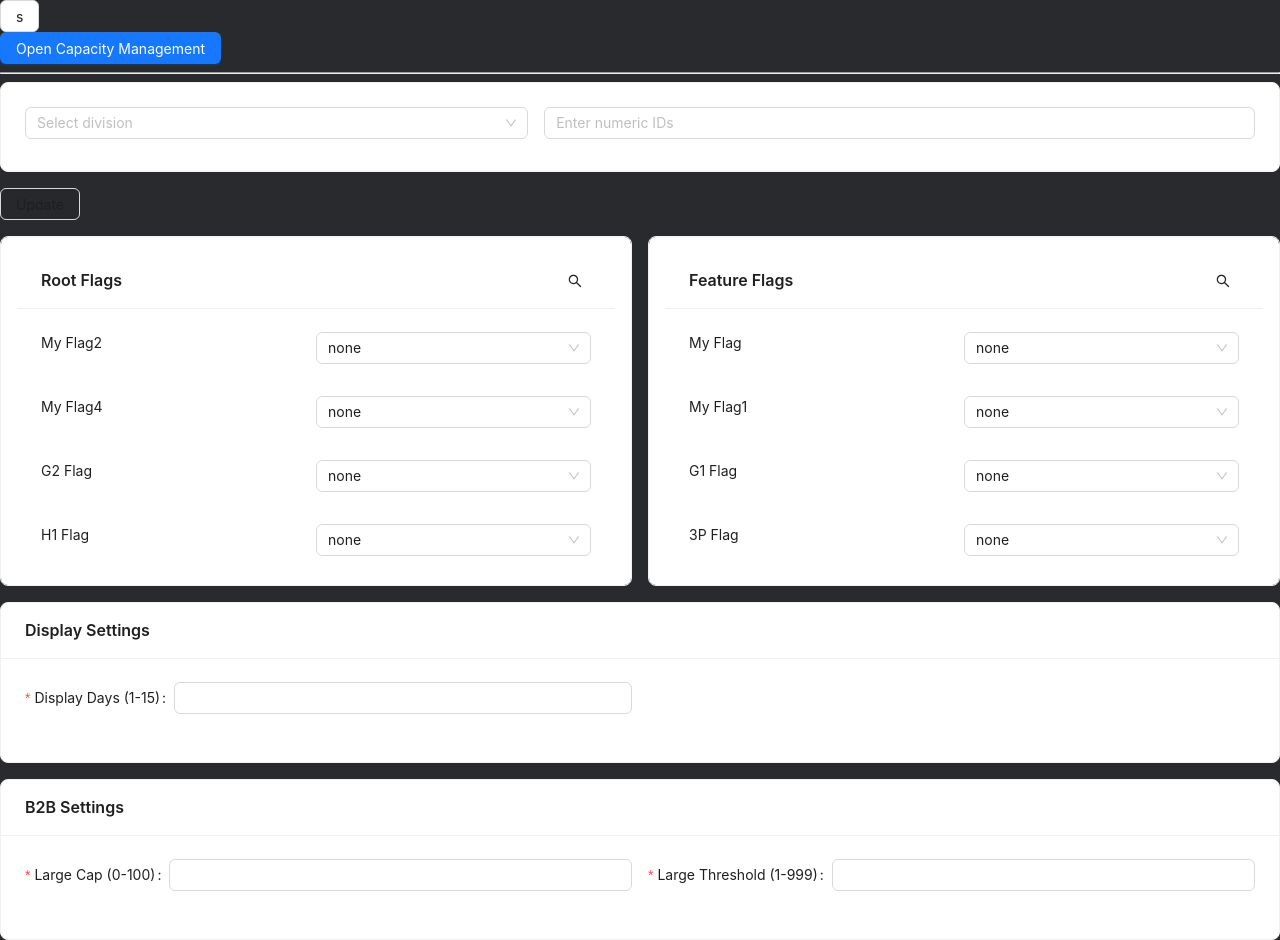
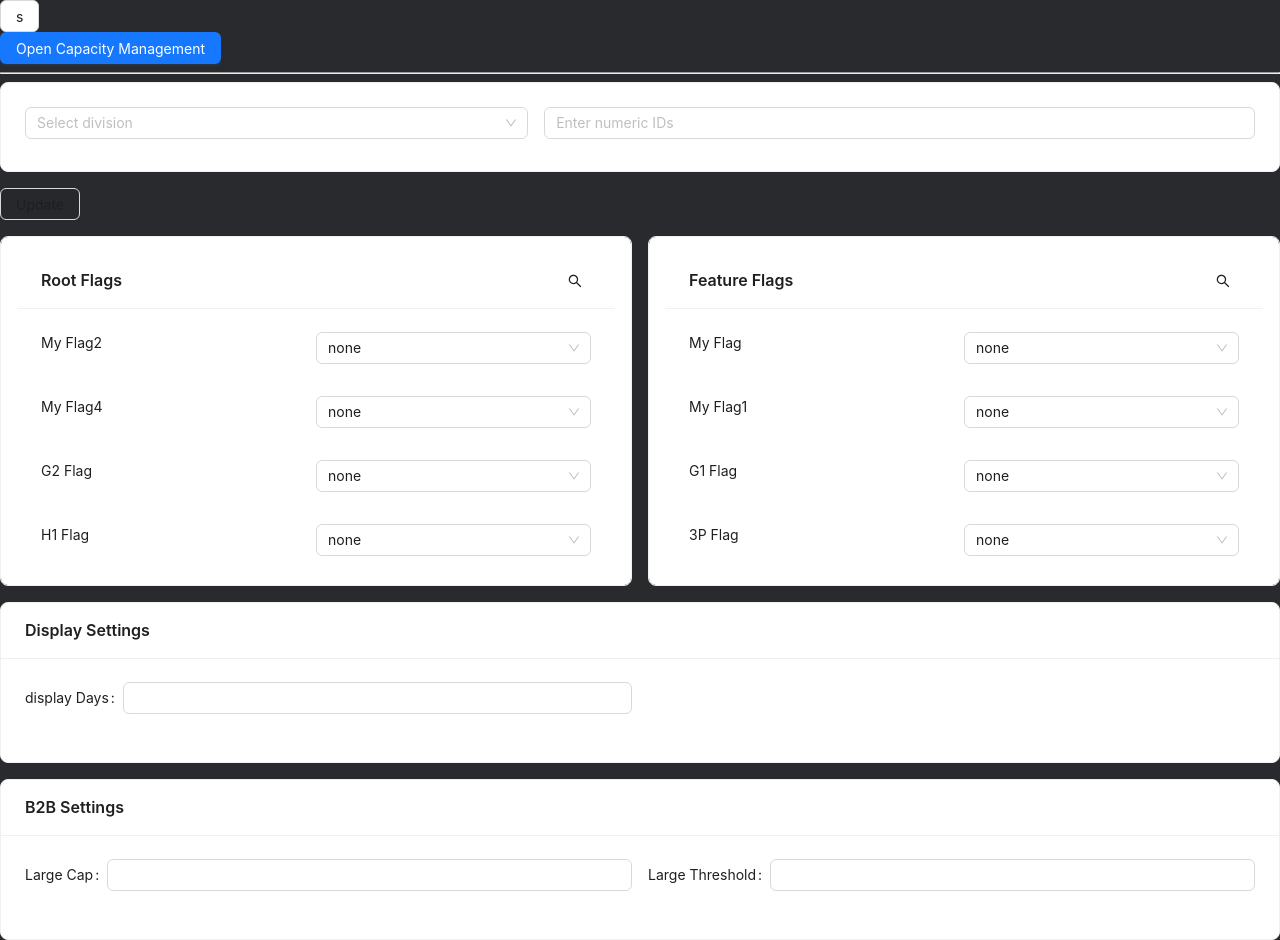
Before and after one commit to Williamj8/dummyApp, a React (Create React App) app: page / in a window 1280 px wide. Built offline with nearby package versions, Linux system fonts and the light colour scheme.

Commit message:
Fields without validation

```diff
--- a/src/components/store config/DisplayDaysCard.tsx
+++ b/src/components/store config/DisplayDaysCard.tsx
@@ -1,39 +1,37 @@
 import React from 'react';
 import { Card, Form, InputNumber, Row, Col } from 'antd';
+import { FormInstance } from 'antd/lib/form';
+import { getFieldValidationRules } from '../util';
 
 interface FieldConfig {
-  name: string;
-  label: string;
+  textName: string;
+  textViewName: string;
   min?: number;
   max?: number;
+  required?: boolean;
 }
 
 interface FieldCardProps {
   title?: string;
   fields: FieldConfig[];
-  values: Record<string, number | undefined>;
-  onChange: (name: string, value: number | undefined) => void;
+  form: FormInstance;
 }
 
-const FieldCard: React.FC<FieldCardProps> = ({ title, fields, values, onChange }) => (
+const FieldCard: React.FC<FieldCardProps> = ({ title, fields }) => (
   <Card title={title} style={{ marginTop: 16 }}>
     <Row gutter={16}>
-      {fields.map((field) => (
-        <Col span={12} key={field.name}>
+      {fields.map(field => (
+        <Col span={12} key={field.textName}>
           <Form.Item
-            label={field.label}
-            name={field.name}
-            rules={[
-              { required: true, message: `Please enter ${field.label}` },
-              { type: 'number', min: field.min, max: field.max }
-            ]}
+            name={field.textName}
+            label={field.textViewName}
+            rules={getFieldValidationRules(field)}
+            validateTrigger="onBlur"
           >
             <InputNumber
               min={field.min}
               max={field.max}
               style={{ width: '100%' }}
-              value={values[field.name]}
-              onChange={(val) => onChange(field.name, val ?? undefined)}
             />
           </Form.Item>
         </Col>
--- a/src/components/store config/store.tsx
+++ b/src/components/store config/store.tsx
@@ -24,9 +24,8 @@ interface TextFieldConfig {
   textViewName: string;
   textLevel: string;
   textType: string;
-  min?: number;
-  max?: number;
 }
+
 
 interface ApiResponse {
   div: Array<{ value: string; viewValue: string }>;
@@ -48,11 +47,13 @@ const DropdownInputCard: React.FC = () => {
   const [modalValues, setModalValues] = useState<Record<string, any>>({});
   const [formErrors, setFormErrors] = useState<Record<string, boolean>>({});
   const [hasChanges, setHasChanges] = useState(false);
-  const [values, setValues] = useState({
-    displayDays: undefined as number | undefined,
-    largeCap: undefined as number | undefined,
-    largeThreshold: undefined as number | undefined
-  });
+  const [textFields, setTextFields] = useState<TextFieldConfig[]>([]);
+  // const [values, setValues] = useState({
+  //   displayDays: undefined as number | undefined,
+  //   largeCap: undefined as number | undefined,
+  //   largeThreshold: undefined as number | undefined
+  // });
+  const [values, setValues] = useState<Record<string, number | undefined>>({});
 
   // Initialize data
   useEffect(() => {
@@ -69,6 +70,7 @@ const DropdownInputCard: React.FC = () => {
         });
         setFlagMap(initialMap);
         initialFlagValues.current = { ...initialMap };
+        setTextFields(response.data.textField);
       } catch (error) {
         message.error('Failed to load data');
       } finally {
@@ -203,6 +205,19 @@ const DropdownInputCard: React.FC = () => {
     }
   };
 
+  const prepareFields = (
+    fieldNames: string[],
+    constraints: Record<string, { min?: number; max?: number }>
+  ) => {
+    return textFields
+      .filter(field => fieldNames.includes(field.textName))
+      .map(field => ({
+        ...field,
+        ...constraints[field.textName],
+        required: false
+      }));
+  };
+
 
   // below cards input
   // const handleSettingChange = (name: string, value: number | undefined) => {
@@ -222,6 +237,15 @@ const DropdownInputCard: React.FC = () => {
       return;
     }
 
+      //  textField payload
+  const textFieldPayload = textFields.map(field => ({
+    textName: field.textName,
+    textViewName: field.textViewName,
+    textLevel: field.textLevel,
+    textType: field.textType,
+    textValue: values[field.textName]?.toString() || " " // Empty string becomes single space
+  }));
+
     const changedFlags = flags
       .filter(flag => flagMap[flag.flagName] !== initialFlagValues.current[flag.flagName])
       .map(flag => ({
@@ -235,9 +259,9 @@ const DropdownInputCard: React.FC = () => {
       divName: selectedDiv?.viewValue || null,
       idList: idList.map(String),
       flags: changedFlags,
+      textField: textFieldPayload,
       ...modalValues,
       ...(flagMap['isInterFlagEnabled'] === true && {
-        isInterFlagEnabled: true,
         intraConfig: modalValues['isInterFlagEnabled']?.intraConfig || {
           hours: null,
           perc: null,
@@ -258,7 +282,11 @@ const DropdownInputCard: React.FC = () => {
   const isUpdateDisabled = !hasChanges || Object.values(formErrors).some(error => error);
 
   return (
-    <Form form={form}>
+    <Form form={form}
+    onValuesChange={() => setHasChanges(true)}
+    validateTrigger={['onChange', 'onBlur']}
+
+     >
       <Card style={{ width: '100%' }}>
         <Row gutter={16}>
           <Col span={10}>
@@ -319,22 +347,20 @@ const DropdownInputCard: React.FC = () => {
       />
 
 <FieldCard
-        title="Display Settings"
-        fields={[
-          { name: 'displayDays', label: 'Display Days (1-15)', min: 1, max: 15 }
-        ]}
-        values={values}
-        onChange={(name, value) => setValues(prev => ({ ...prev, [name]: value }))}
-      />
+      title="Display Settings"
+      fields={prepareFields(['displayDays'], {
+        displayDays: { min: 1, max: 15 }
+      })}
+      form={form}
+    />
 
       <FieldCard
         title="B2B Settings"
-        fields={[
-          { name: 'largeCap', label: 'Large Cap (0-100)', min: 0, max: 100 },
-          { name: 'largeThreshold', label: 'Large Threshold (1-999)', min: 1, max: 999 }
-        ]}
-        values={values}
-        onChange={(name, value) => setValues(prev => ({ ...prev, [name]: value }))}
+        fields={prepareFields(['largeCap', 'largeThreshold'], {
+          largeCap: { min: 0, max: 100 },
+          largeThreshold: { min: 1, max: 999 }
+        })}
+        form={form}
       />
 
     </Form>
--- a/src/components/util.tsx
+++ b/src/components/util.tsx
@@ -1,4 +1,6 @@
 import { FormInstance } from "antd";
+import { Rule } from 'antd/lib/form';
+
 
 export const daysOptions = [
   { value: "monday", label: "Monday" },
@@ -102,3 +104,39 @@ items: (_: any, value: number) => {
   return Promise.resolve();
 }
 };
+
+
+//  ---------------------------Store Bulk txt fld-------------------------------------------------------
+
+
+
+interface FieldValidationConfig {
+  textViewName: string;
+  min?: number;
+  max?: number;
+  required?: boolean;
+}
+
+export const getFieldValidationRules = (
+  field: FieldValidationConfig
+): Rule[] => {
+  const rules: Rule[] = [];
+
+  if (field.required) {
+    rules.push({
+      required: true,
+      message: `${field.textViewName} is required`,
+    });
+  }
+
+  if (field.min !== undefined || field.max !== undefined) {
+    rules.push({
+      type: 'number',
+      min: field.min,
+      max: field.max,
+      message: `${field.textViewName} must be between ${field.min} and ${field.max}`,
+    });
+  }
+
+  return rules;
+};
```
